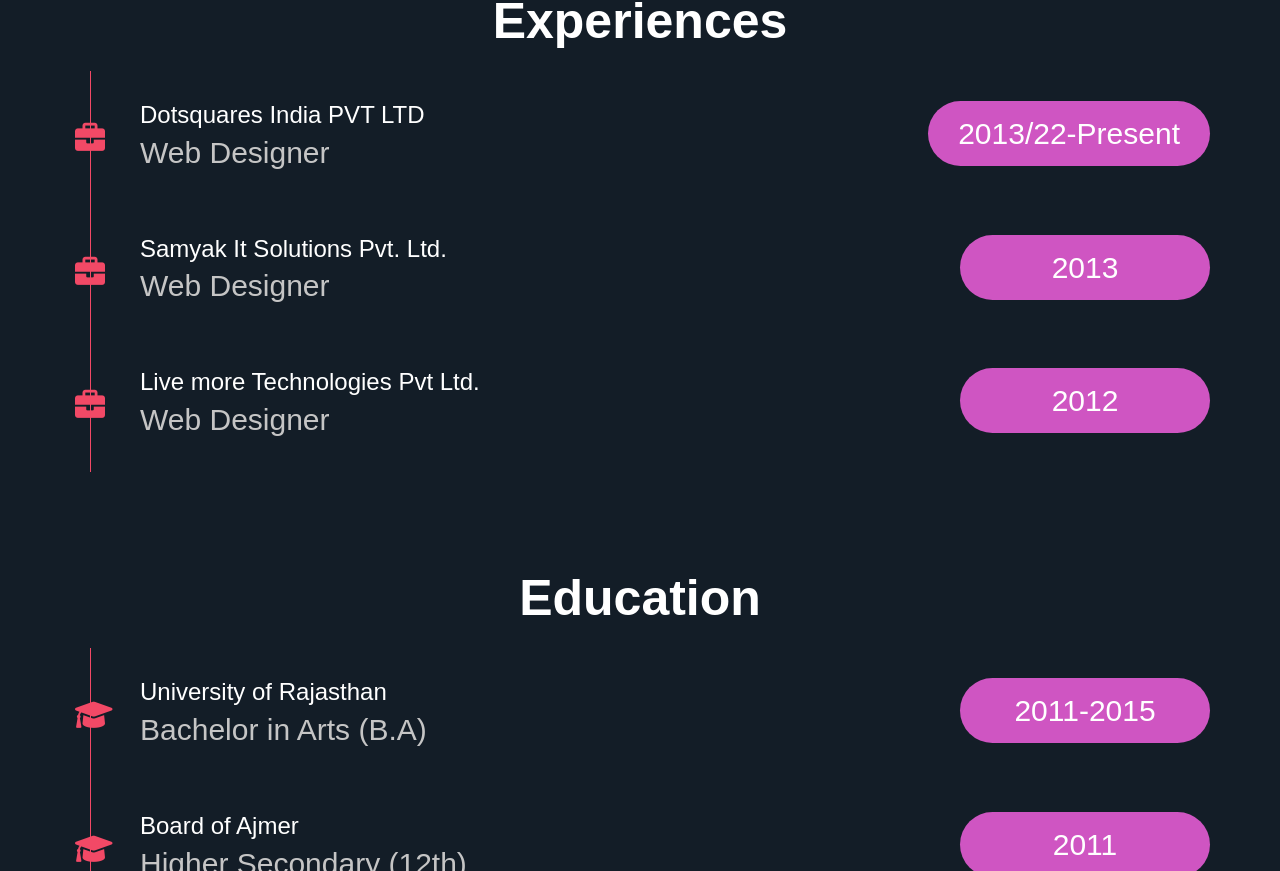
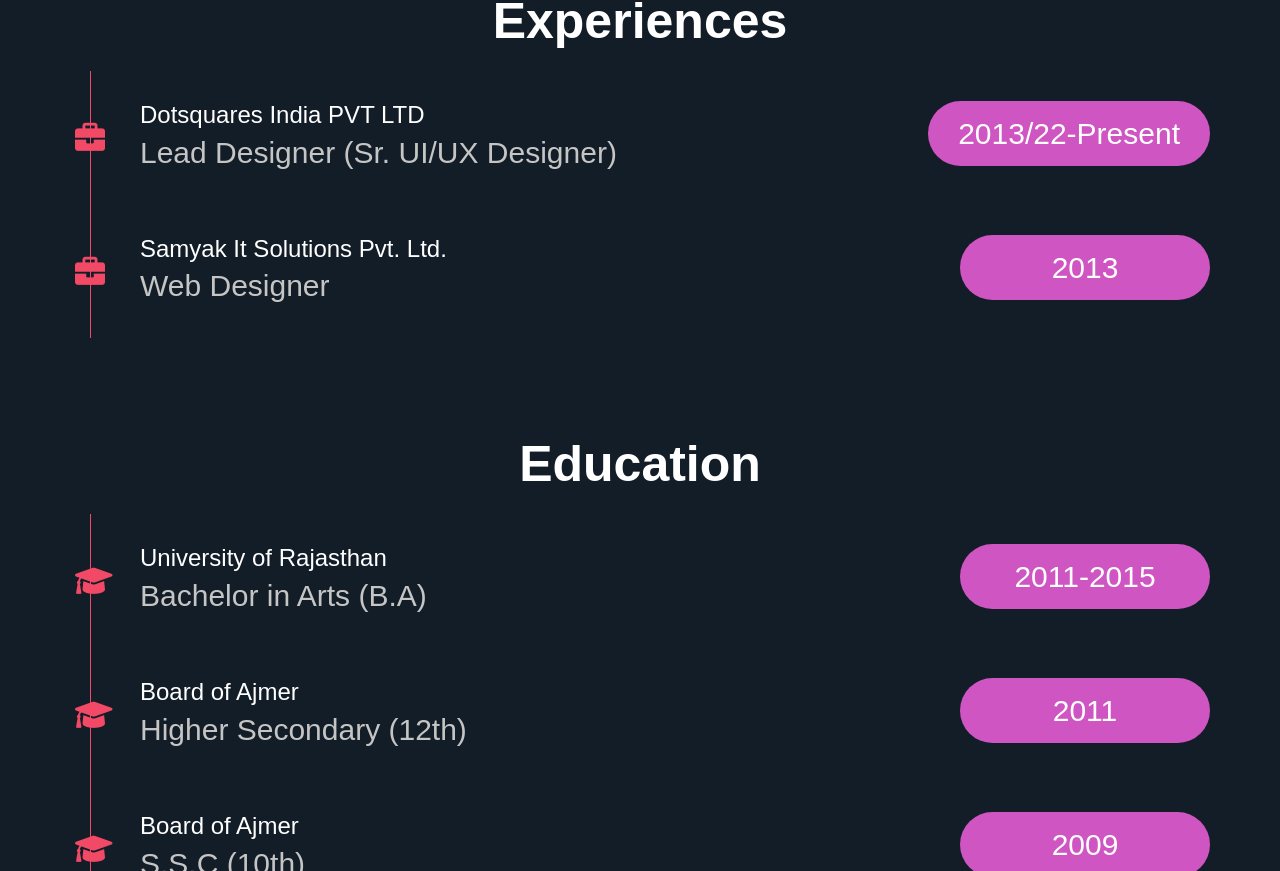
Before and after one commit to deepak1091/profile, a React (Create React App) app: page / in a window 1280 px wide. Shown: the part 5296-6167 px from the top of the page. Built offline with nearby package versions, Linux system fonts and the light colour scheme.

Commit message:
Update Experiencedata.js
position name change

```diff
--- a/src/Experiencedata.js
+++ b/src/Experiencedata.js
@@ -2,7 +2,7 @@
     {
         expid : "1",
         compname : "Dotsquares India PVT LTD",
-        comppost : "Web Designer",
+        comppost : "Lead Designer (Sr. UI/UX Designer)",
         compyear : "2013/22-Present",
     },
     {
@@ -11,12 +11,6 @@
         comppost : "Web Designer",
         compyear : "2013",
     },
-    {
-        expid : "3",
-        compname : "Live more Technologies Pvt Ltd.",
-        comppost : "Web Designer",
-        compyear : "2012",
-    },
 
 ]
 
```
